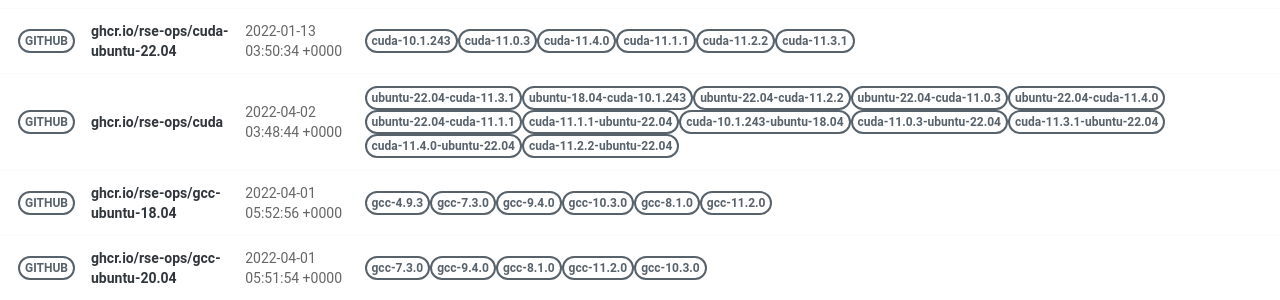
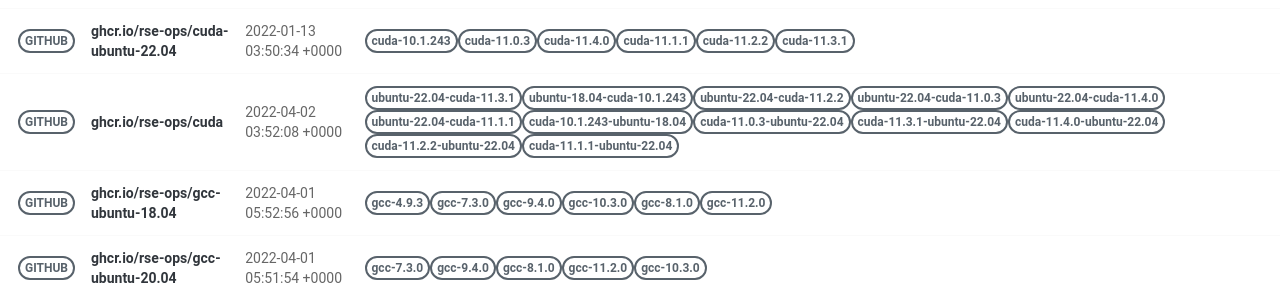
Before and after one commit to rse-ops/docker-images, a Jekyll site: the page built from pages/index.md, in a window 1280 px wide. Shown: the part 421-721 px from the top of the page. Built offline with Jekyll 4.4.1, drawn with Linux system fonts in a browser that asks for light colours; nearby versions of some CDN libraries.

Commit message:
Automated push to update library 2022-04-02

```diff
--- a/_library/ghcr.io-rse-ops-cuda.md
+++ b/_library/ghcr.io-rse-ops-cuda.md
@@ -1,7 +1,7 @@
 ---
 layout: container
 name: ghcr.io/rse-ops/cuda
-updated_at: 2022-04-02 03:48:44.596200
+updated_at: 2022-04-02 03:52:08.278440
 
 
 container_url: https://github.com/orgs/rse-ops/packages/container/package/cuda
```
Also changed, not shown: other parts of _library/ghcr.io-rse-ops-cuda.md (+3 -3 lines).
